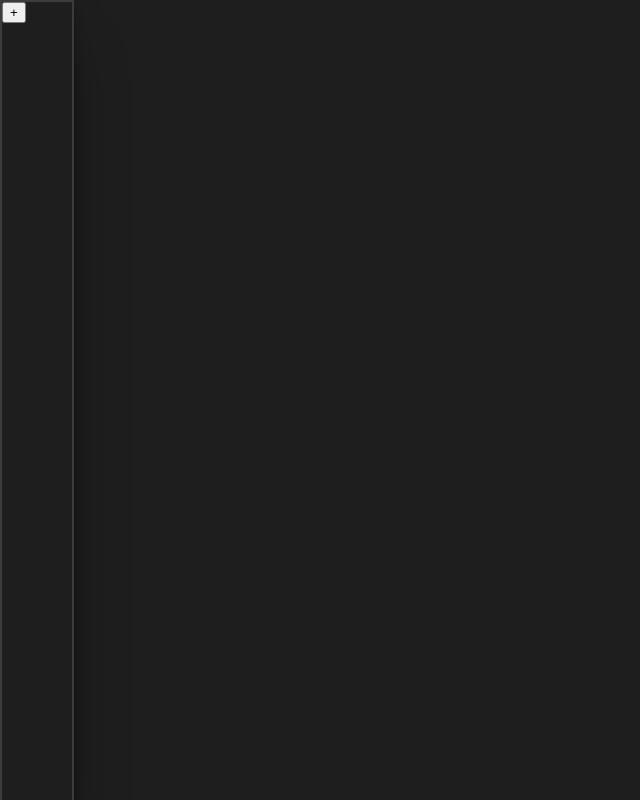
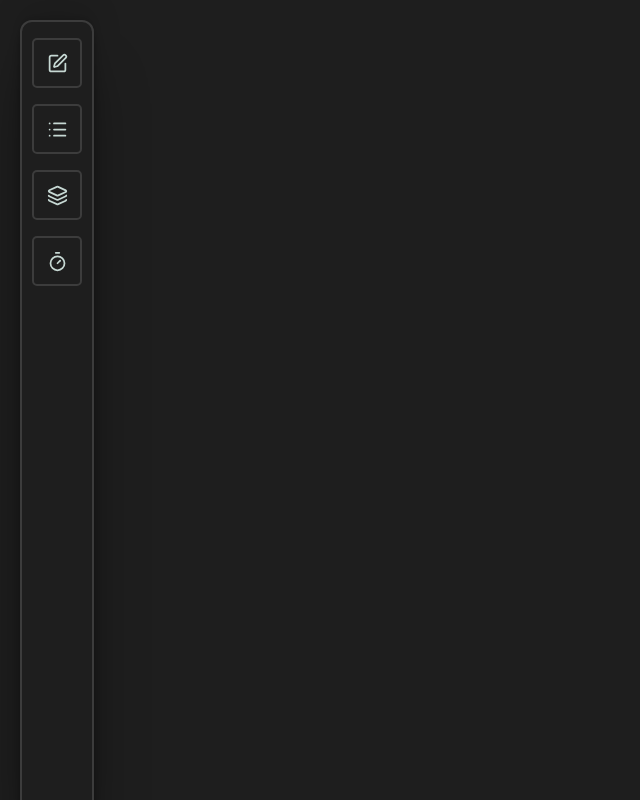
Before and after one commit to augsue/swyss, a React (Vite) app: page / in a window 1280 px wide. Shown: the whole page, without its empty margins (0-640 px from the left). Built offline with nearby package versions, Linux system fonts and the light colour scheme.

Commit message:
Icones e mais estilo

```diff
--- a/index.html
+++ b/index.html
@@ -2,7 +2,7 @@
 <html lang="en">
   <head>
     <meta charset="UTF-8" />
-    <link rel="icon" type="image/svg+xml" href="/favicon.svg" />
+    <link rel="icon" type="image/svg+xml" href="/swiss-franc.svg" />
     <meta name="viewport" content="width=device-width, initial-scale=1.0" />
     <title>Swyss</title>
   </head>
--- a/package.json
+++ b/package.json
@@ -10,6 +10,7 @@
     "preview": "vite preview"
   },
   "dependencies": {
+    "lucide-react": "^1.21.0",
     "react": "^19.2.6",
     "react-dom": "^19.2.6",
     "react-grid-layout": "^2.2.3"
--- a/src/components/Render.jsx
+++ b/src/components/Render.jsx
@@ -5,6 +5,7 @@ import "react-resizable/css/styles.css";
 import { useBlock } from "../hooks/useBlock";
 import Block from "./Block";
 import Sidebar from "./Sidebar";
+import { Expand } from "lucide-react"
 
 export default function Render() {
   const { blocks, setBlocks, addBlock, removeBlock } = useBlock();
@@ -44,7 +45,7 @@ export default function Render() {
               >
                 ✕
               </button>
-              <div className="move-sign">+</div>
+              <div className="move-sign"><Expand color="#c6d8d3" size={15} /></div>
             </div>
           ))}
         </GridLayout>
--- a/src/components/Sidebar.jsx
+++ b/src/components/Sidebar.jsx
@@ -1,13 +1,23 @@
-const Sidebar = ({onAddBlock}) => {
-   return (
-      <div className="sidebar">
-      <button
-        onClick={onAddBlock}
-      >
-        +
+import { useState } from "react";
+import { SquarePen, List, Layers, Timer } from "lucide-react"
+
+const Sidebar = ({ onAddBlock }) => {
+  return (
+    <div className="sidebar">
+      <button onClick={onAddBlock} className="button-tool">
+        <SquarePen color="#c6d8d3" size={21}></SquarePen>
       </button>
-      </div>
-   );
-}
+      <button onClick={onAddBlock} className="button-tool">
+        <List color="#c6d8d3" size={21}></List>
+      </button>
+      <button onClick={onAddBlock} className="button-tool">
+        <Layers color="#c6d8d3" size={21}></Layers>
+      </button>
+      <button onClick={onAddBlock} className="button-tool">
+        <Timer color="#c6d8d3" size={21}></Timer>
+      </button>
+    </div>
+  );
+};
 
 export default Sidebar;
--- a/src/styles/global.css
+++ b/src/styles/global.css
@@ -7,19 +7,45 @@ body {
 }
 .sidebar {
   width: 70px;
-  height: 100vh;
+  height: calc(100vh - 40px);
   border: 2px solid #3c3c3c;
+  border-radius: 12px;
   border-width: 2px;
   border-style: solid;
-  top: 0;
-  left: 0;
+  top: 20px;
+  left: 20px;
+  gap: 16px;
   position: fixed;
+  display: flex;
+  flex-direction: column;
+  padding: 16px 0;
+  align-items: center;
   box-shadow:
     rgba(0, 0, 0, 0.25) 0px 54px 55px,
     rgba(0, 0, 0, 0.12) 0px -12px 30px,
     rgba(0, 0, 0, 0.12) 0px 4px 6px,
     rgba(0, 0, 0, 0.17) 0px 12px 13px,
     rgba(0, 0, 0, 0.09) 0px -3px 5px;
+}
+.sidebar:hover {
+   border-color: #424242;
+}
+.button-tool {
+  width: 50px;
+  height: 50px;
+  background-color: #1e1e1e;
+  border: 2px solid #3c3c3c;
+  border-radius: 5px;
+  display: flex;
+  align-items: center;
+  justify-content: center;
+  cursor: pointer;
+  transition: all 0.2s ease;
+}
+.button-tool:hover {
+  border-color: #393939;
+  box-shadow: 0 0 8px rgba(198, 216, 211, 0.25);
+  transform: scale(1.05);
 }
 .block {
   background-color: #1e1e1e;
@@ -45,9 +71,10 @@ body {
 }
 
 .grid {
-  margin-left: 70px;
+  margin-left: 110px;
+  margin-top: 20px;
+  margin-right: 20px;
 }
-/* CSS */
 .button-x {
   all: unset;
   width: 1px;
@@ -118,8 +145,8 @@ body {
   transform: translate(0, 5%);
 }
 .move-sign {
-    position: absolute;
-    right: 5px;
-    bottom: 5px;
-    font-size: 17px;
+  position: absolute;
+  right: 5px;
+  bottom: 5px;
+  font-size: 17px;
 }
```
Also changed, not shown: public/swiss-franc.svg (added), 1 other file (tests, documents, lock files or other folders).
